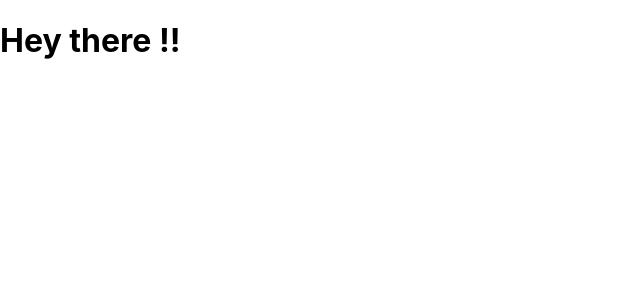
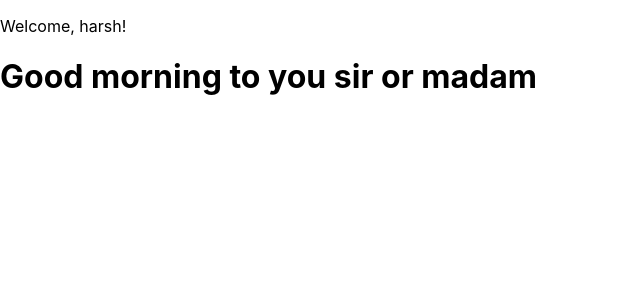
Before and after one commit to Harshbhama/react-basic, a React (Create React App) app: page / in a window 1280 px wide. Shown: the top 300 px of the page, without its empty margins (0-640 px from the left). Built offline with nearby package versions, Linux system fonts and the light colour scheme.

Commit message:
class comp practice

```diff
--- a/src/Appnew.js
+++ b/src/Appnew.js
@@ -1,16 +1,6 @@
 import React from "react"
 import ReactDOM from "react-dom"
 
-// function Appnew(){
-//   return(
-//
-//     <div>
-//         <h1>Hey there !!</h1>
-//     </div>
-//
-//   )
-// }
-//
 
 class Appnew extends React.Component{
 
@@ -18,11 +8,55 @@ class Appnew extends React.Component{
         return(
 
           <div>
-              <h1>Hey there !!</h1>
+              <Header
+              username = "harsh"
+              />
+              <Greetings />
+
           </div>
 
         )
     }
 }
 
+class Header extends React.Component{
+
+  render(){
+      return(
+
+          <div>
+              <p>Welcome, {this.props.username}! </p>
+          </div>
+
+      )
+
+  }
+}
+class Greetings extends React.Component{
+  render(){
+      const date = new Date();
+      const hours = date.getHours();
+      let time
+      if (hours>12 && hours <17){
+        time = "Good afternoon"
+      }
+      else if (hours<12){
+        time = "Good morning"
+      }
+      else{
+        time = "Good evening"
+      }
+      return(
+
+        <div>
+          <h1>{time} to you sir or madam</h1>
+        </div>
+      )
+  }
+}
+
+
+
+
+
 export default Appnew
```
